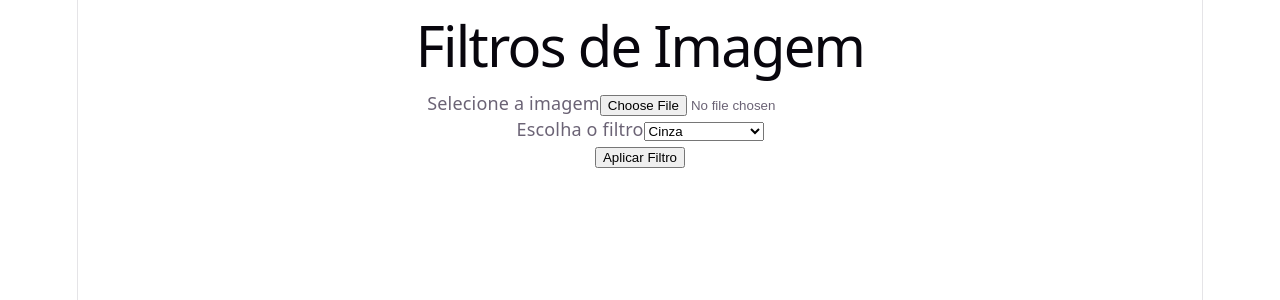
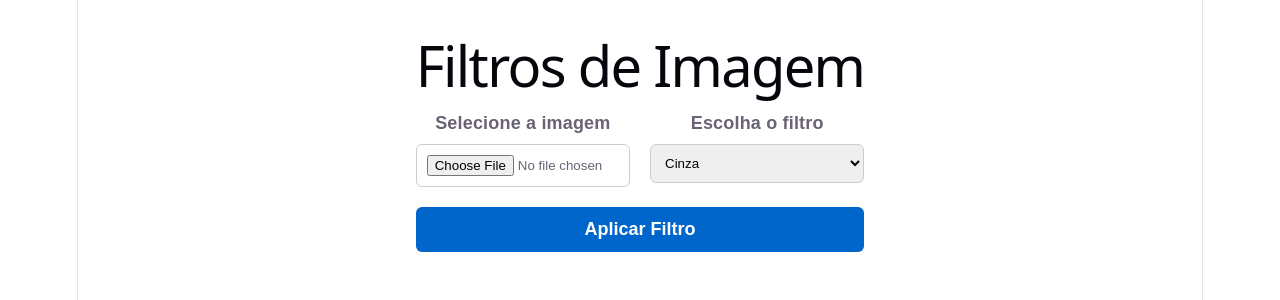
Before and after one commit to lumabergmann/filtros-computacao-grafica, a React (Vite) app in the folder frontend/: page / in a window 1280 px wide. Shown: the top 300 px of the page. Built offline with nearby package versions, Linux system fonts and the light colour scheme.

Commit message:
Finalizando App.css

```diff
--- a/frontend/src/App.css
+++ b/frontend/src/App.css
@@ -1,184 +1,77 @@
-.counter {
-  font-size: 16px;
-  padding: 5px 10px;
-  border-radius: 5px;
-  color: var(--accent);
-  background: var(--accent-bg);
-  border: 2px solid transparent;
-  transition: border-color 0.3s;
-  margin-bottom: 24px;
-
-  &:hover {
-    border-color: var(--accent-border);
-  }
-  &:focus-visible {
-    outline: 2px solid var(--accent);
-    outline-offset: 2px;
-  }
+.root {
+  padding: 20px;
+  font-family: sans-serif;
+  margin: 0 auto;
+  max-width: 800px;
 }
 
-.hero {
-  position: relative;
-
-  .base,
-  .framework,
-  .vite {
-    inset-inline: 0;
-    margin: 0 auto;
-  }
-
-  .base {
-    width: 170px;
-    position: relative;
-    z-index: 0;
-  }
-
-  .framework,
-  .vite {
-    position: absolute;
-  }
-
-  .framework {
-    z-index: 1;
-    top: 34px;
-    height: 28px;
-    transform: perspective(2000px) rotateZ(300deg) rotateX(44deg) rotateY(39deg)
-      scale(1.4);
-  }
-
-  .vite {
-    z-index: 0;
-    top: 107px;
-    height: 26px;
-    width: auto;
-    transform: perspective(2000px) rotateZ(300deg) rotateX(40deg) rotateY(39deg)
-      scale(0.8);
-  }
+/* Coloca a escolha de imagem e filtro lado a lado */
+.form-row {
+  display: flex;
+  gap: 20px;
+  margin-bottom: 20px;
 }
 
-#center {
-  display: flex;
-  flex-direction: column;
-  gap: 25px;
-  place-content: center;
-  place-items: center;
-  flex-grow: 1;
-
-  @media (max-width: 1024px) {
-    padding: 32px 20px 24px;
-    gap: 18px;
-  }
+.imageChoice,
+.filterChoice {
+  flex: 1;
 }
 
-#next-steps {
-  display: flex;
-  border-top: 1px solid var(--border);
-  text-align: left;
-
-  & > div {
-    flex: 1 1 0;
-    padding: 32px;
-    @media (max-width: 1024px) {
-      padding: 24px 20px;
-    }
-  }
-
-  .icon {
-    margin-bottom: 16px;
-    width: 22px;
-    height: 22px;
-  }
-
-  @media (max-width: 1024px) {
-    flex-direction: column;
-    text-align: center;
-  }
+label {
+  margin-bottom: 8px;
+  display: block;
+  font-weight: bold;
 }
 
-#docs {
-  border-right: 1px solid var(--border);
-
-  @media (max-width: 1024px) {
-    border-right: none;
-    border-bottom: 1px solid var(--border);
-  }
+/* Estilização para os campos de entrada */
+input[type="file"],
+select {
+  width: 100%;
+  padding: 10px;
+  border: 1px solid #ccc;
+  border-radius: 6px;
+  box-sizing: border-box;
 }
 
-#next-steps ul {
-  list-style: none;
-  padding: 0;
+/* Área do botão abaixo das escolhas */
+.form-actions {
   display: flex;
-  gap: 8px;
-  margin: 32px 0 0;
-
-  .logo {
-    height: 18px;
-  }
-
-  a {
-    color: var(--text-h);
-    font-size: 16px;
-    border-radius: 6px;
-    background: var(--social-bg);
-    display: flex;
-    padding: 6px 12px;
-    align-items: center;
-    gap: 8px;
-    text-decoration: none;
-    transition: box-shadow 0.3s;
-
-    &:hover {
-      box-shadow: var(--shadow);
-    }
-    .button-icon {
-      height: 18px;
-      width: 18px;
-    }
-  }
-
-  @media (max-width: 1024px) {
-    margin-top: 20px;
-    flex-wrap: wrap;
-    justify-content: center;
-
-    li {
-      flex: 1 1 calc(50% - 8px);
-    }
-
-    a {
-      width: 100%;
-      justify-content: center;
-      box-sizing: border-box;
-    }
-  }
+  margin-bottom: 20px;
 }
 
-#spacer {
-  height: 88px;
-  border-top: 1px solid var(--border);
-  @media (max-width: 1024px) {
-    height: 48px;
-  }
+/* Estilização e destaque do botão */
+.btn-primary {
+  width: 100%;
+  background-color: #0066cc;
+  color: white;
+  padding: 12px 20px;
+  border: none;
+  border-radius: 6px;
+  font-size: 1rem;
+  font-weight: bold;
+  cursor: pointer;
+  transition: background-color 0.2s ease;
 }
 
-.ticks {
-  position: relative;
-  width: 100%;
+.btn-primary:hover {
+  background-color: #0052a3;
+}
 
-  &::before,
-  &::after {
-    content: '';
-    position: absolute;
-    top: -4.5px;
-    border: 5px solid transparent;
-  }
+.btn-primary:disabled {
+  background-color: #a0a0a0;
+  cursor: not-allowed;
+}
 
-  &::before {
-    left: 0;
-    border-left-color: var(--border);
-  }
-  &::after {
-    right: 0;
-    border-right-color: var(--border);
-  }
+/* Visualização das Imagens */
+img {
+  max-width: 350px;
+  max-height: 350px;
+  border-radius: 8px;
 }
+
+.images {
+  display: flex;
+  gap: 20px;
+  margin-top: 20px;
+  justify-content: center;
+}
--- a/frontend/src/App.jsx
+++ b/frontend/src/App.jsx
@@ -57,16 +57,17 @@ function App() {
 
 
   return (
-    <div>
+    <div className='root'>
       <h1>Filtros de Imagem</h1>
-      <form onSubmit={handleSubmit}>
+      <form className='btn-submit' onSubmit={handleSubmit}>
 
-        <div>
+      <div className='form-row'>
+          <div className='imageChoice'>
             <label>Selecione a imagem</label>
             <input onChange={handleImagemChange} type='file' accept='image/*' />
           </div>
 
-        <div>
+          <div className='filterChoice'>
             <label>Escolha o filtro</label>
             <select value={filtro} onChange={(e) => setFiltro(e.target.value)}>
               <option value="cinza">Cinza</option>
@@ -85,11 +86,13 @@ function App() {
               <option value="fechamento">Fechamento</option>
             </select>
           </div>
-
-          <button type='submit' disabled={carregando}>{carregando ? 'Processando...' : 'Aplicar Filtro'}</button>
+        </div>
+        <div className='form-actions'>
+          <button className='btn-primary' type='submit' disabled={carregando}>{carregando ? 'Processando...' : 'Aplicar Filtro'}</button>
+        </div>
       </form>
 
-      <div>
+      <div className='images'>
         {previewEntrada && (
           <div>
             <h2>Imagem de Entrada</h2>
```
Also changed, not shown: 1 other file (tests, documents, lock files or other folders). Lines whose indentation alone changed are shown as unchanged.
